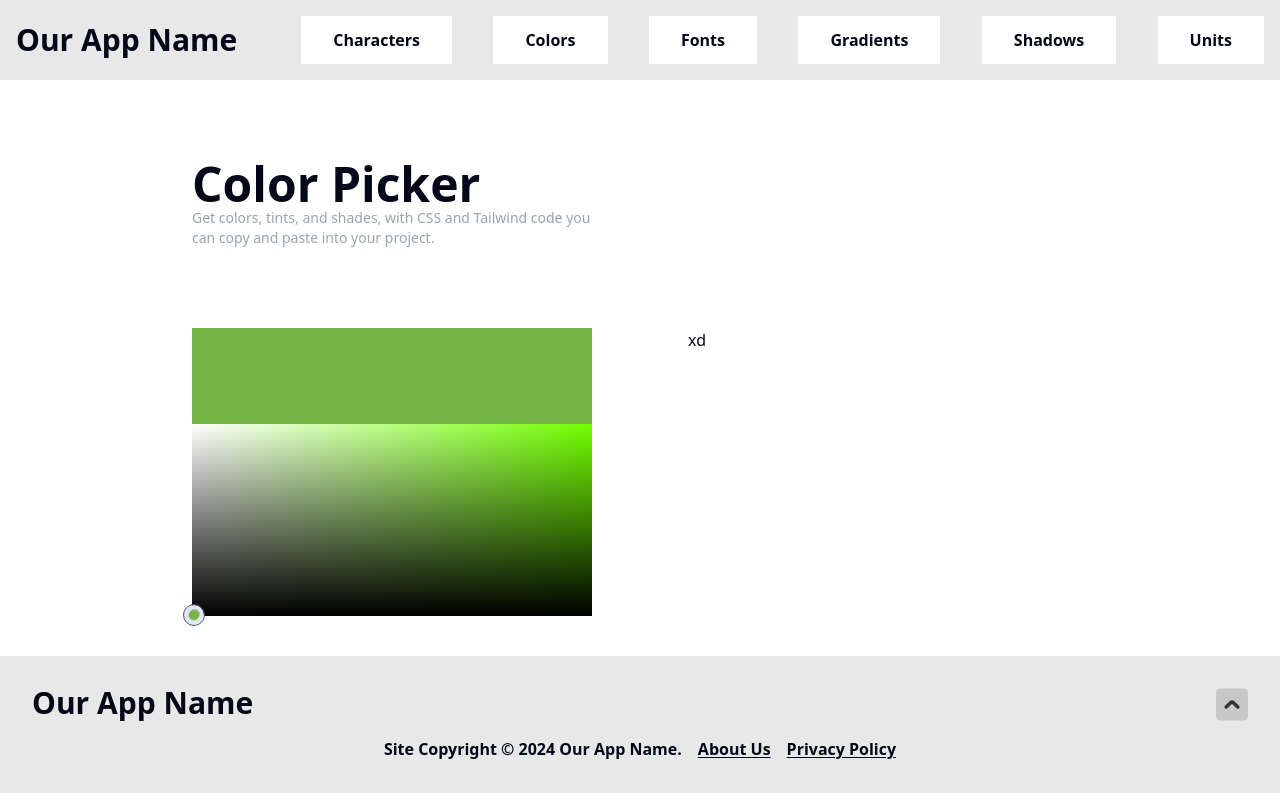
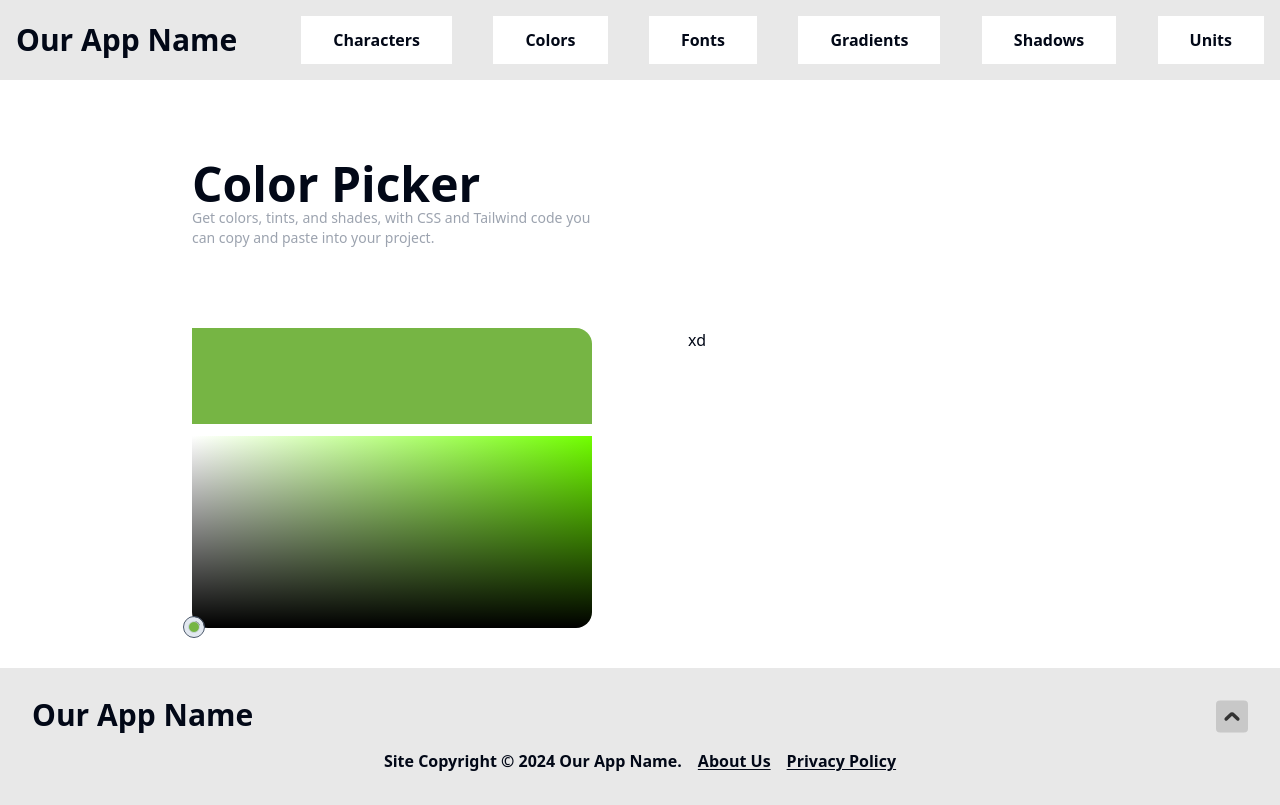
Before and after one commit to chingu-voyages/devex.tools, a React (Vite) app in the folder fetools-app/: page /color-picker in a window 1280 px wide. Built offline with nearby package versions, Linux system fonts and the light colour scheme.

Commit message:
Adding style to preview and color picker

```diff
--- a/fetools-app/src/components/ColorPicker/ColorPickerTool.jsx
+++ b/fetools-app/src/components/ColorPicker/ColorPickerTool.jsx
@@ -13,12 +13,12 @@ export default function ColorPickerTool({ colorData, setColorData, handleQuery }
       <section ref={parentRef} id="color-picker-container" className="flex flex-1 flex-col">
         <div
         style={{backgroundColor: colorData.color}}
-        className="h-24"></div>
+        className="h-24 mb-3 rounded-tr-2xl">
+        </div>
         <CustomPicker
         colorData={colorData}
         handleColorChange={handleColorChange}
-        handleQuery={handleQuery}
-        className="w-full h-80"/>
+        handleQuery={handleQuery}/>
       </section>
     </>
   );
--- a/fetools-app/src/components/ColorPicker/CustomPicker.jsx
+++ b/fetools-app/src/components/ColorPicker/CustomPicker.jsx
@@ -18,7 +18,6 @@ export default function CustomPicker({
 
   useEffect(()=>{
     markerRef.current.children[0].style.background = colorData.color
-    createCanvasGradients()
     canvasRef.current.currentColor = currentColor
     return ()=>{
       stopInterval(intervalMouseMoveRef)
@@ -36,7 +35,6 @@ export default function CustomPicker({
         <canvas
         ref={canvasRef}
         id="color-picker"
-        height={'200px'}
         onMouseMove={(e)=>startInterval(e,handleOnMouseMove,intervalMouseMoveRef)}
         onClick={(e)=>handleClick(e,true)}
         onMouseDown={(e)=>startInterval(e,handleClick,intervalMouseClickRef)}
@@ -45,7 +43,7 @@ export default function CustomPicker({
           stopInterval(intervalMouseMoveRef),
           handleQuery(currentColor))}
         onMouseLeave={()=>(stopInterval(intervalMouseClickRef), stopInterval(intervalMouseMoveRef))}
-        className="relative z-0 w-full h-48"></canvas>
+        className="relative z-0 w-full h-48 rounded-b-2xl"></canvas>
         <div ref={markerRef}
         className={`
         marker absolute leading-none rounded-full border-4 outline outline-1 outline-slate-600  w-5 h-5 mt-[-11px] ml-[-8px] pointer-events-none`}>
--- /dev/null
+++ b/fetools-app/src/components/ColorPicker/ImageSampler.jsx
@@ -0,0 +1,7 @@
+export default function ImageSampler(){
+    return(
+        <div>
+
+        </div>
+    )
+}
```
